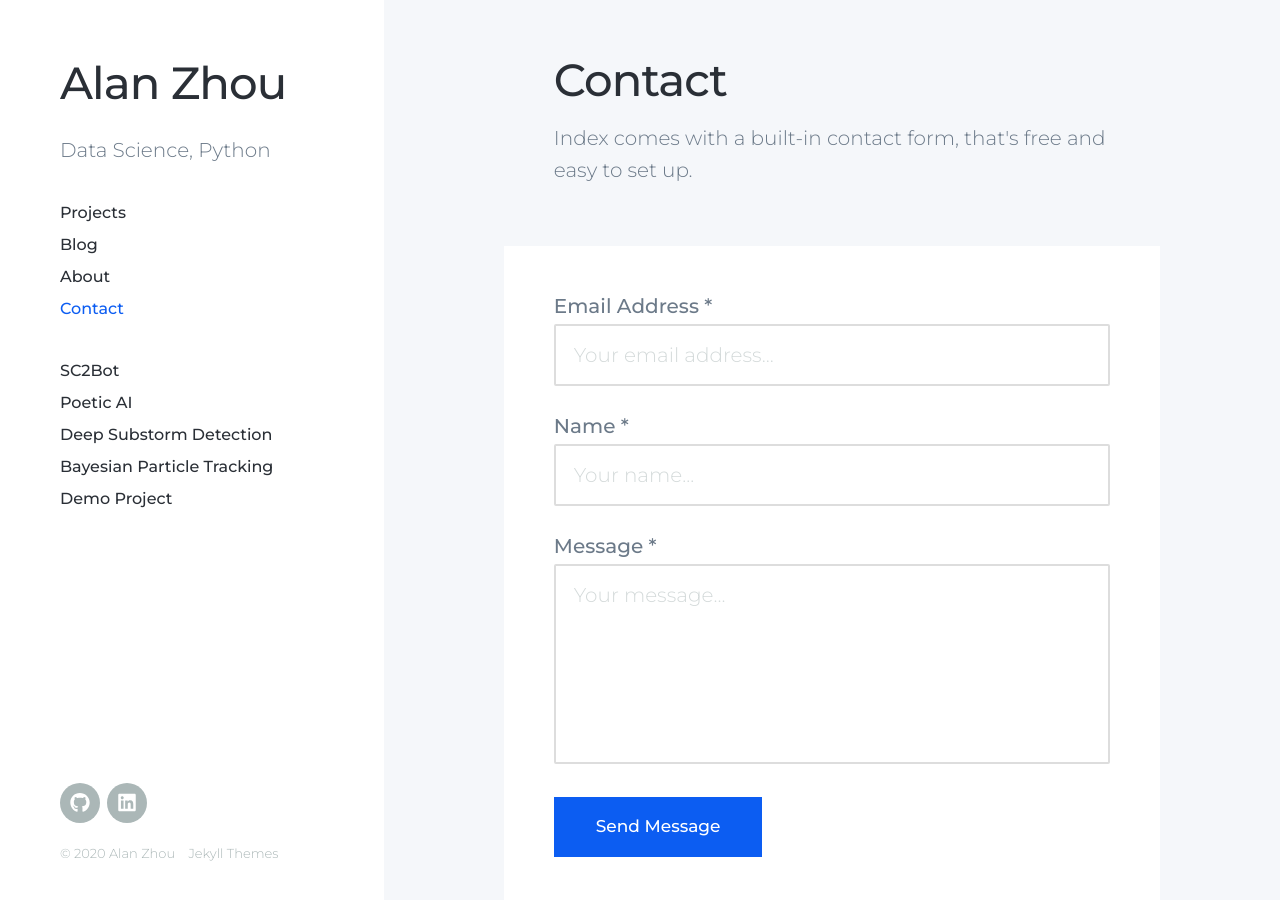
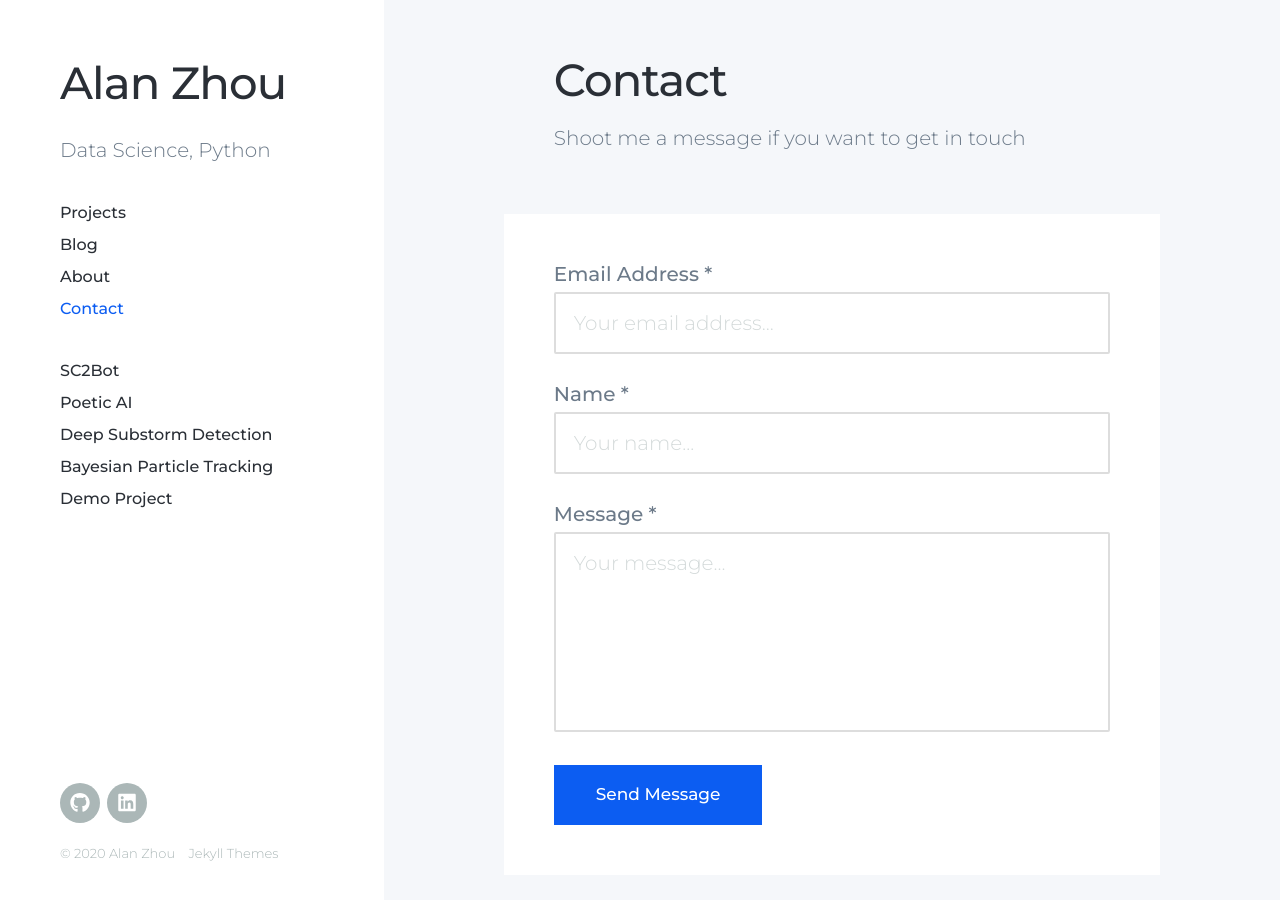
Before and after one commit to alanxzhou/alanxzhou.github.io, a Jekyll site: the page built from _pages/contact.md, in a window 1280 px wide and 900 px high. Built offline with Jekyll 4.4.1, drawn with Linux system fonts in a browser that asks for light colours; nearby versions of some CDN libraries; some of the changed text lies outside the part shown.

Commit message:
adjust about and contact pages

```diff
--- a/_pages/contact.md
+++ b/_pages/contact.md
@@ -1,10 +1,10 @@
 ---
 title: Contact
-subtitle: Index comes with a built-in contact form, that's free and easy to set up.
-description: Index is a minimal, fixed sidebar grid portfolio Jekyll theme.
+subtitle: Shoot me a message if you want to get in touch
+description: Get in touch with me
 featured_image: /images/demo/demo-landscape.jpg
 ---
 
 {% include contact-form.html %}
 
-We've made a contact form that you can use with [Formspree](https://formspree.io/create/jekyllthemes) to handle up to 50 submissions per month for free. You could also easily switch out the end-point to use another contact form service.
+Just fill out the form above and I'll try to respond as quickly as I can!
```
Also changed, not shown: _pages/thanks.md (+1 -1 lines).
